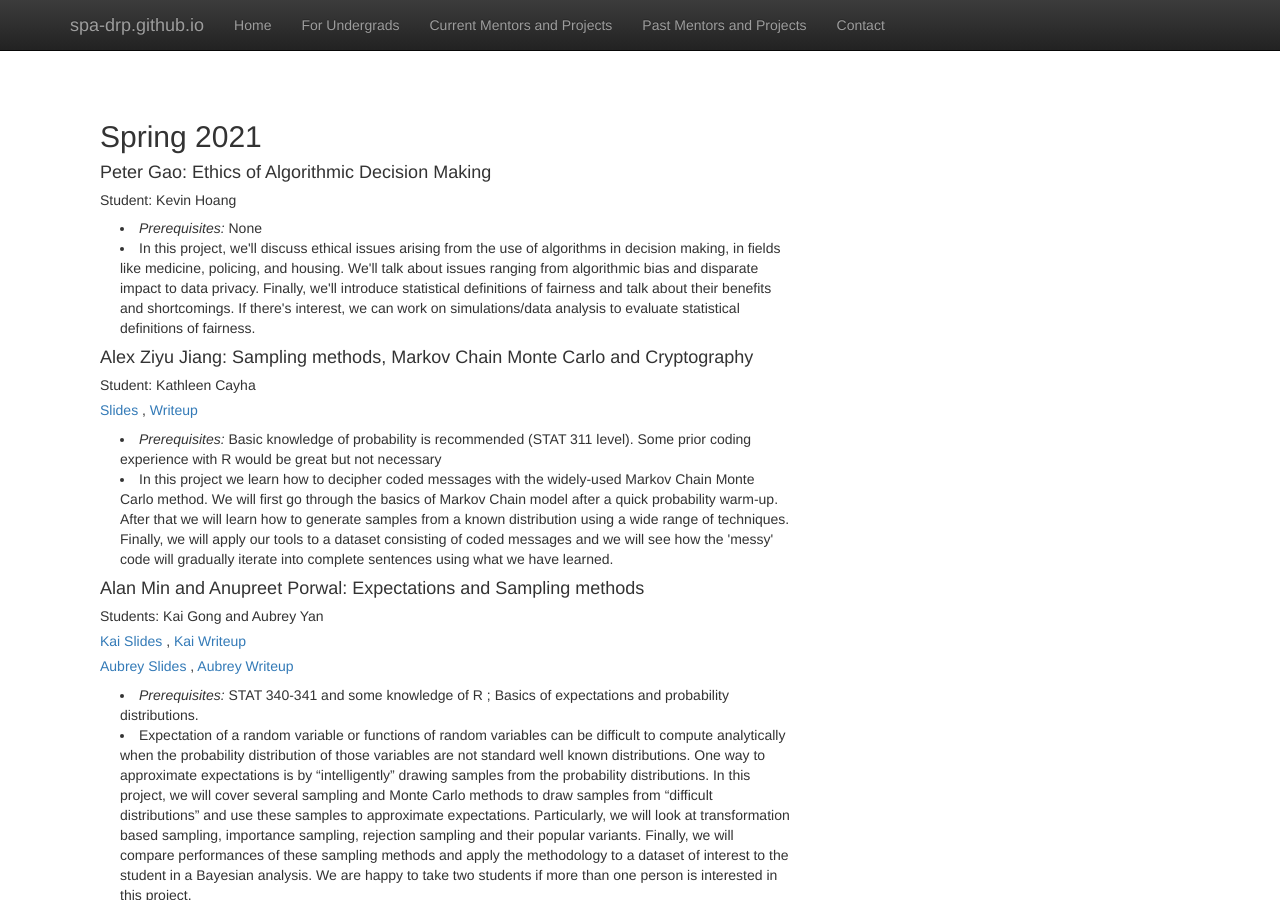
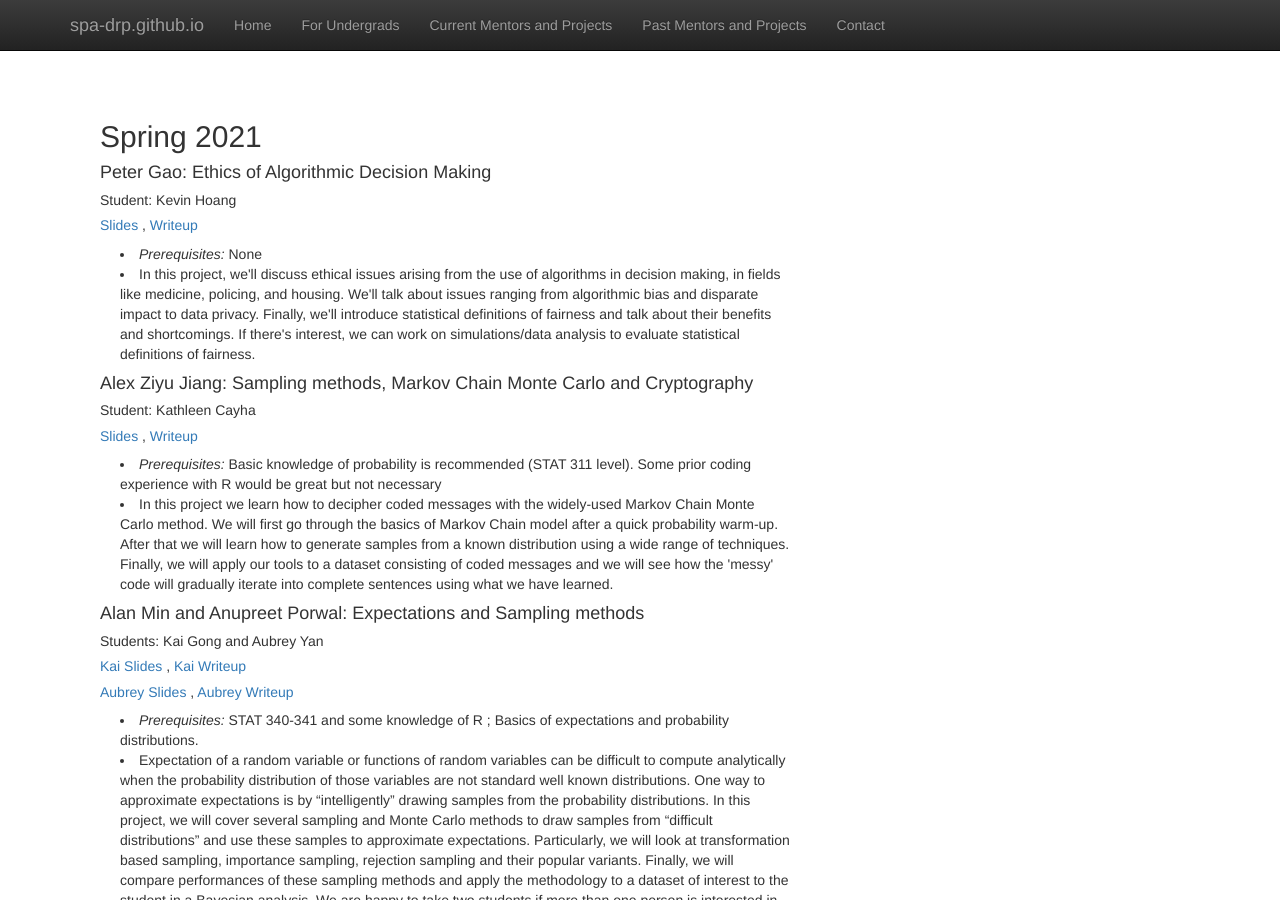
Before and after one commit to SPA-DRP/spa-drp.github.io, a Jekyll site: the page built from past-projects.html, in a window 1280 px wide and 900 px high. Built offline with Jekyll 4.4.1, drawn with Linux system fonts in a browser that asks for light colours; nearby versions of some CDN libraries; library files that are not in the unit come from our copies.

Commit message:
more writeups

```diff
--- a/past-projects.html
+++ b/past-projects.html
@@ -8,9 +8,9 @@
 
   <h4> Peter Gao: Ethics of Algorithmic Decision Making </h4>
   <h5> Student:  Kevin Hoang </h5>
-  <!-- <h5> <a href = "https://spa-drp.github.io/writeups/spring2021/kevin_slides.pdf"> Slides </a>,
-    <a href = "https://spa-drp.github.io/writeups/spring2021/kevin_writeup.pdf""> Writeup </a> -->
-  <!-- </h5> -->
+  <h5> <a href = "https://spa-drp.github.io/writeups/spring2021/kevin_slides.pdf"> Slides </a>,
+    <a href = "https://spa-drp.github.io/writeups/spring2021/kevin_writeup.pdf""> Writeup </a>
+  </h5>
   <p class="content" style="padding:0px;margin:0px 20px 0px;">
       <li style="padding:0px;margin:0px 20px 0px;"> <i> Prerequisites: </i>
         None
@@ -51,7 +51,7 @@
 
       <h4> Anna Neufeld: Infectious disease modeling </h4>
         <h5> Student: Kayla Kenyon </h5>
-      <h5> <a href = "https://spa-drp.github.io/writeups/spring2021/kevin_slides.pdf"> Slides </a>,
+      <h5> <a href = "https://spa-drp.github.io/writeups/spring2021/kayla_slides.pdf"> Slides </a>,
           <!-- <a href = "https://spa-drp.github.io/writeups/spring2021/kevin_writeup.pdf""> Writeup </a> -->
         </h5>
       <p class="content" style="padding:0px;margin:0px 20px 0px;">
```
Also changed, not shown: 8 other files.
